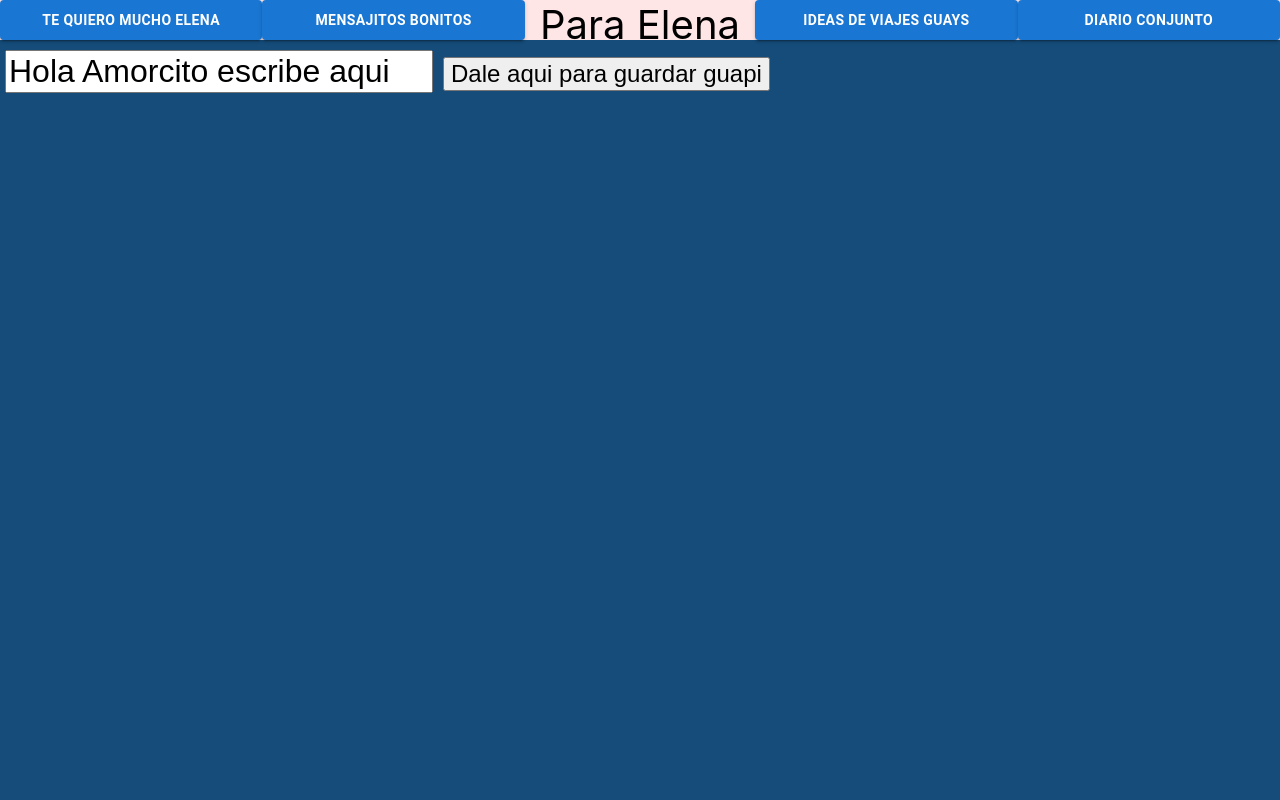
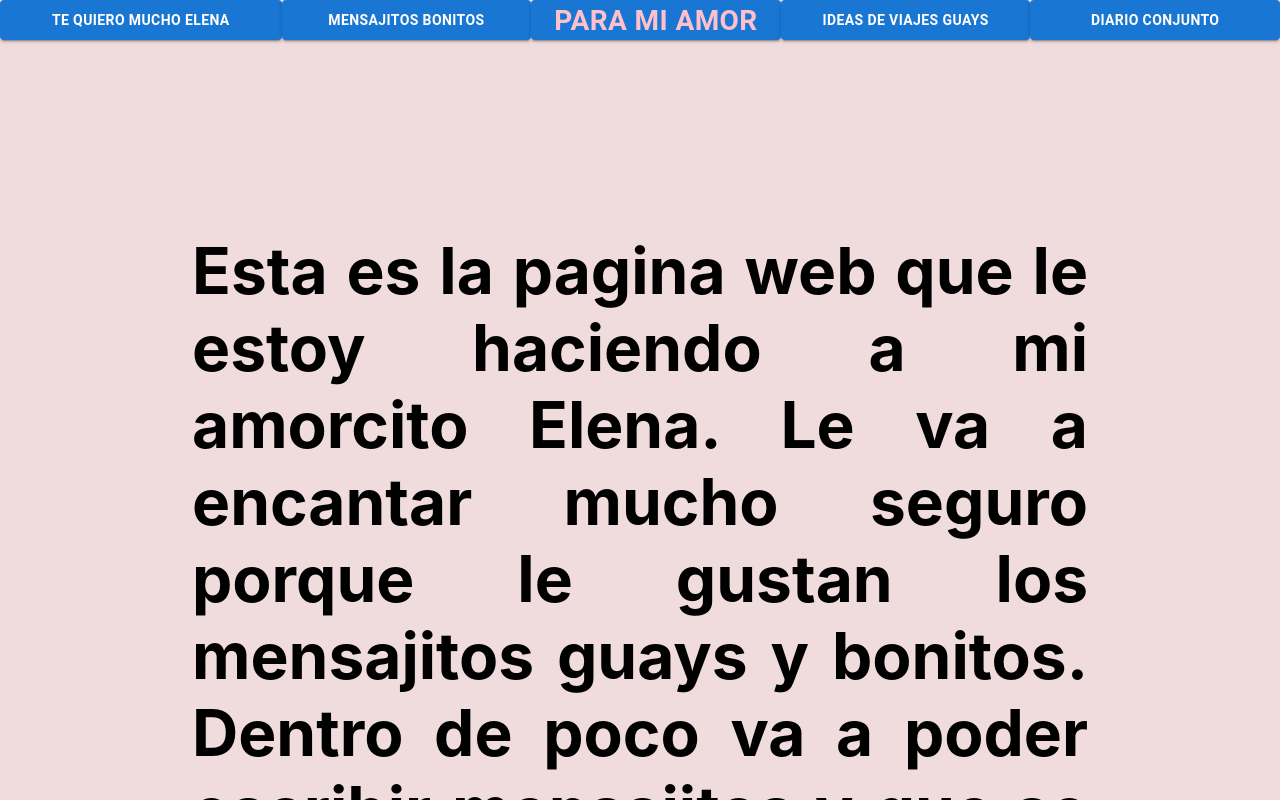
Before and after one commit to Churly01/Churly01.github.io, a React (Create React App) app: page / in a window 1280 px wide. Built offline with nearby package versions, Linux system fonts and the light colour scheme.

Commit message:
Add new views

```diff
--- a/package.json
+++ b/package.json
@@ -12,6 +12,7 @@
     "@testing-library/user-event": "^13.5.0",
     "react": "^18.2.0",
     "react-dom": "^18.2.0",
+    "react-router-dom": "^6.8.1",
     "react-scripts": "5.0.1",
     "web-vitals": "^2.1.4"
   },
--- a/src/App.js
+++ b/src/App.js
@@ -1,11 +1,21 @@
 import './App.css';
-import Main from './views/Main.js';
-
+import Main from './screens/Main.js';
+import TripsScreen from './screens/TripsScreen.js';
+import DiaryScreen from './screens/DiaryScreen.js';
+import MessagesScreen from './screens/MessagesScreen.js';
+import {Route, Routes} from "react-router-dom";
+import TopBar from './components/TopBar.js';
 
 function App() {
   return (
-      <div style= {{width:"100%", position:'fixed' , height:"100%", backgroundColor:'#154c79'}}>
-      <Main/>
+    <div style={{position:'fixed', width: '100%',height:'100%',backgroundColor:'rgba(180, 80, 80, 0.2)'}}>
+      <TopBar/>
+      <Routes>
+        <Route path="/" element = {<Main/>}/>
+        <Route path= "/mensajitos" element={<MessagesScreen/>}/>
+        <Route path="/diario" element={<DiaryScreen/>}/>
+        <Route path="/viajes" element={<MessagesScreen/>}/>
+      </Routes>
     </div>
   );
 }
--- a/src/components/TopBar.js
+++ b/src/components/TopBar.js
@@ -1,9 +1,8 @@
-import TopButton from './TopButton.js'
-import LoveButton from './LoveButton.js'
+import TopButton from './TopButton.js';
+import LoveButton from './LoveButton.js';
 
 const TopBar = () => {
   return (
-
  	  <div
       style= {{
         backgroundColor: 'rgb(255, 230, 230)',
@@ -18,20 +17,17 @@ const TopBar = () => {
       <LoveButton/>
       <TopButton
         text='Mensajitos bonitos'
+        to="/mensajitos"
       />
 
-      <div style={{
-        fontSize: '40px',
-        textAlign: 'center',
-        color: 'black',
-        flex:1
-      }}>
-        Para Elena
-      </div>
+      <TopButton
+        to="/"
+        text={<div style={{fontSize:'2em', color:'pink'}}>Para mi amor</div>}/>
 
       <TopButton
         text='Ideas de Viajes Guays'
       />
+
       <TopButton
         text='Diario Conjunto'
       />
--- a/src/components/TopButton.js
+++ b/src/components/TopButton.js
@@ -1,21 +1,23 @@
 import Button from '@mui/material/Button';
+import { Link } from 'react-router-dom';
 
 const TopButton = ({
   text,
+  to,
 }) =>{
 
 
   return (
-
-    <Button
-      style = {{
-        flex:1,
-      }}
-      variant="contained"
-    >
-      <b>{text}</b>
-    </Button>
-
+    <Link to={to}  style = {{
+      flex:1,
+    }}>
+      <Button
+        style={{height:'100%', width:'100%'}}
+        variant="contained"
+      >
+        <b >{text}</b>
+      </Button>
+    </Link>
   );
 }
 
--- a/src/index.js
+++ b/src/index.js
@@ -1,13 +1,17 @@
-import React from 'react';
-import ReactDOM from 'react-dom/client';
+import React           from 'react';
+import ReactDOM        from 'react-dom/client';
 import './index.css';
-import App from './App';
+import App             from './App';
+import {BrowserRouter} from "react-router-dom"
 import reportWebVitals from './reportWebVitals';
 
 const root = ReactDOM.createRoot(document.getElementById('root'));
 root.render(
+
   <React.StrictMode>
-    <App/>
+    <BrowserRouter>
+      <App/>
+    </BrowserRouter>
   </React.StrictMode>
 );
 
--- /dev/null
+++ b/src/screens/DiaryScreen.js
@@ -0,0 +1,9 @@
+const DiaryScreen = () => {
+  return (
+    <div>
+      Esta sera la pantalla para poner nuestro diario conjunto jeje
+    </div>
+  );
+}
+
+export default DiaryScreen;
--- /dev/null
+++ b/src/screens/Main.js
@@ -0,0 +1,15 @@
+
+
+
+const Main = () => {
+  return (
+    <div style={{fontSize: "4em", color:"black", margin: "3em", textAlign:'justify'}}>
+      <b>
+        Esta es la pagina web que le estoy haciendo a mi amorcito Elena.
+        Le va a encantar mucho seguro porque le gustan los mensajitos guays y bonitos.
+        Dentro de poco va a poder escribir mensajitos y que se guarden para siempre </b> ❤️
+    </div>
+    );
+}
+
+export default Main;
--- /dev/null
+++ b/src/screens/MessagesScreen.js
@@ -0,0 +1,10 @@
+import TextField from '../components/TextField';
+
+const MessagesScreen = () => {
+  return(
+    <div>
+      <TextField style ={{display:"block", margin:"50px", position:"relative"}}/>
+    </div>);
+}
+
+export default MessagesScreen;
--- /dev/null
+++ b/src/screens/TripsScreen.js
@@ -0,0 +1,9 @@
+const TripsScreen = () => {
+  return (
+      <div>
+      Esta sera la pantalla para poner cosas sobre nuestros viajecitos
+      </div>
+  );
+}
+
+export default TripsScreen;
--- a/src/views/Main.js
+++ /dev/null
@@ -1,14 +0,0 @@
-import TopBar from '../components/TopBar.js';
-import TextField from '../components/TextField.js';
-
-const Main = () => {
-  return (
-
-    <div style ={{width:"100%", height:"100%"}}>
-      <TopBar />
-      <TextField style ={{display:"block", margin:"50px", position:"relative"}}/>
-    </div>
-    );
-}
-
-export default Main;
```
Also changed, not shown: 1 other file (tests, documents, lock files or other folders).
